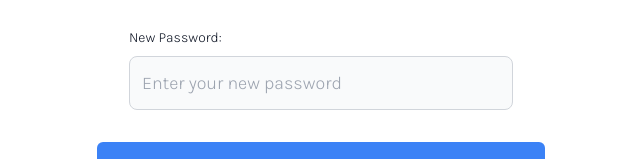
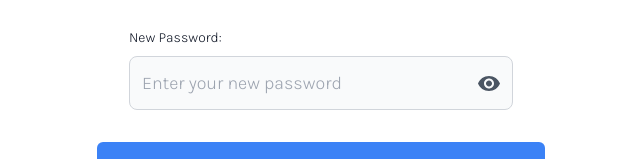
Before and after one commit to AMANPANDYA114/influencer-marketing-FE, a React (Create React App) app: page /changepassmanage in a window 1280 px wide. Shown: the part 374-533 px from the top of the page, without its empty margins (319-959 px from the left). Built offline with nearby package versions, Linux system fonts and the light colour scheme.

Commit message:
my new code

```diff
--- a/src/components/manager/Changepasswordmanager.jsx
+++ b/src/components/manager/Changepasswordmanager.jsx
@@ -1,16 +1,135 @@
+// import React, { useState } from 'react';
+// import { useNavigate } from 'react-router-dom'; // Import useNavigate to navigate to the login page
+// import { ToastContainer, toast } from 'react-toastify'; // Import ToastContainer and toast for notifications
+// import 'react-toastify/dist/ReactToastify.css'; // Import CSS for toast notifications
+
+// const ChangePasswordManage = () => {
+//   const [email, setEmail] = useState('');
+//   const [newPassword, setNewPassword] = useState(''); // Only store the new password
+//   const [loading, setLoading] = useState(false); // Loading state for API request
+//   const navigate = useNavigate(); // useNavigate hook to navigate after success
+
+//   const handleEmailChange = (e) => setEmail(e.target.value);
+//   const handleNewPasswordChange = (e) => setNewPassword(e.target.value);
+
+//   const handleSubmit = async () => {
+//     if (!email || !newPassword) {
+//       toast.error('Email and New Password are required');
+//       return;
+//     }
+
+//     setLoading(true); // Start loading state
+
+//     try {
+//       // Send the password change request using PUT method
+//       const response = await fetch('https://server-side-influencer-1.onrender.com/manager/change-password', {
+//         method: 'PUT', // Changed to PUT method
+//         headers: {
+//           'Content-Type': 'application/json',
+//         },
+//         body: JSON.stringify({ email, newPassword }), // Send email and newPassword to backend
+//       });
+
+//       const data = await response.json();
+
+//       if (response.status === 200) {
+//         toast.success('Password changed successfully');
+//         // Navigate to the Influencer login page after success
+//         navigate('/ManagerLogin');
+//       } else {
+//         toast.error(data.message || 'Failed to change password');
+//       }
+//     } catch (err) {
+//       toast.error('Error: Password change failed');
+//     } finally {
+//       setLoading(false); // Reset loading state
+//     }
+//   };
+
+//   return (
+//     <div className="flex flex-col justify-center items-center min-h-screen p-6 bg-white">
+//       <div className="flex flex-col justify-center items-center w-full max-w-md">
+//         <h2 className="text-2xl font-semibold mb-6 text-gray-700" style={{ color: '#1e3a8a' }}>
+//           Change Your Password
+//         </h2>
+
+//         {/* Email input field */}
+//         <form className="max-w-sm w-full mb-4">
+//           <label htmlFor="email-input" className="block mb-2 text-sm font-medium text-gray-900">
+//             Email:
+//           </label>
+//           <div className="relative">
+//             <input
+//               type="email"
+//               id="email-input"
+//               className="bg-gray-50 border border-gray-300 text-gray-900 text-lg rounded-lg focus:ring-blue-500 focus:border-blue-500 block w-full p-3 mb-4"
+//               value={email}
+//               onChange={handleEmailChange}
+//               placeholder="Enter your email"
+//               required
+//             />
+//           </div>
+//         </form>
+
+//         {/* New Password input field */}
+//         <form className="max-w-sm w-full">
+//           <label htmlFor="new-password-input" className="block mb-2 text-sm font-medium text-gray-900">
+//             New Password:
+//           </label>
+//           <div className="relative">
+//             <input
+//               type="password"
+//               id="new-password-input"
+//               className="bg-gray-50 border border-gray-300 text-gray-900 text-lg rounded-lg focus:ring-blue-500 focus:border-blue-500 block w-full p-3 mb-4"
+//               placeholder="Enter your new password"
+//               required
+//               value={newPassword}
+//               onChange={handleNewPasswordChange}
+//             />
+//           </div>
+//         </form>
+
+//         {/* Submit Button */}
+//         <button
+//           onClick={handleSubmit}
+//           className="w-full p-3 bg-blue-500 text-white text-lg font-semibold rounded-md hover:bg-blue-600 transition duration-300 mt-4"
+//           disabled={loading}
+//         >
+//           {loading ? 'Changing Password...' : 'Change Password'}
+//         </button>
+//       </div>
+
+//       {/* ToastContainer to display toast notifications */}
+//       <ToastContainer autoClose={5000} />
+//     </div>
+//   );
+// };
+
+// export default ChangePasswordManage;
+
+
+
+
+
 import React, { useState } from 'react';
 import { useNavigate } from 'react-router-dom'; // Import useNavigate to navigate to the login page
 import { ToastContainer, toast } from 'react-toastify'; // Import ToastContainer and toast for notifications
 import 'react-toastify/dist/ReactToastify.css'; // Import CSS for toast notifications
+import { Visibility, VisibilityOff } from '@mui/icons-material'; // Import visibility icons
 
 const ChangePasswordManage = () => {
   const [email, setEmail] = useState('');
   const [newPassword, setNewPassword] = useState(''); // Only store the new password
   const [loading, setLoading] = useState(false); // Loading state for API request
+  const [showPassword, setShowPassword] = useState(false); // State to control password visibility
   const navigate = useNavigate(); // useNavigate hook to navigate after success
 
   const handleEmailChange = (e) => setEmail(e.target.value);
   const handleNewPasswordChange = (e) => setNewPassword(e.target.value);
+
+  const togglePasswordVisibility = () => {
+    setShowPassword(!showPassword); // Toggle the showPassword state
+  };
 
   const handleSubmit = async () => {
     if (!email || !newPassword) {
@@ -71,14 +190,14 @@ const ChangePasswordManage = () => {
           </div>
         </form>
 
-        {/* New Password input field */}
+        {/* New Password input field with show/hide toggle */}
         <form className="max-w-sm w-full">
           <label htmlFor="new-password-input" className="block mb-2 text-sm font-medium text-gray-900">
             New Password:
           </label>
           <div className="relative">
             <input
-              type="password"
+              type={showPassword ? 'text' : 'password'} // Toggle between 'text' and 'password'
               id="new-password-input"
               className="bg-gray-50 border border-gray-300 text-gray-900 text-lg rounded-lg focus:ring-blue-500 focus:border-blue-500 block w-full p-3 mb-4"
               placeholder="Enter your new password"
@@ -86,6 +205,15 @@ const ChangePasswordManage = () => {
               value={newPassword}
               onChange={handleNewPasswordChange}
             />
+            {/* Toggle visibility icon */}
+            <button
+              type="button"
+              onClick={togglePasswordVisibility}
+              className="absolute right-3 top-1/2 transform -translate-y-1/2"
+              aria-label="Toggle password visibility"
+            >
+              {showPassword ? <VisibilityOff className="text-gray-600" /> : <Visibility className="text-gray-600" />}
+            </button>
           </div>
         </form>
 
```
